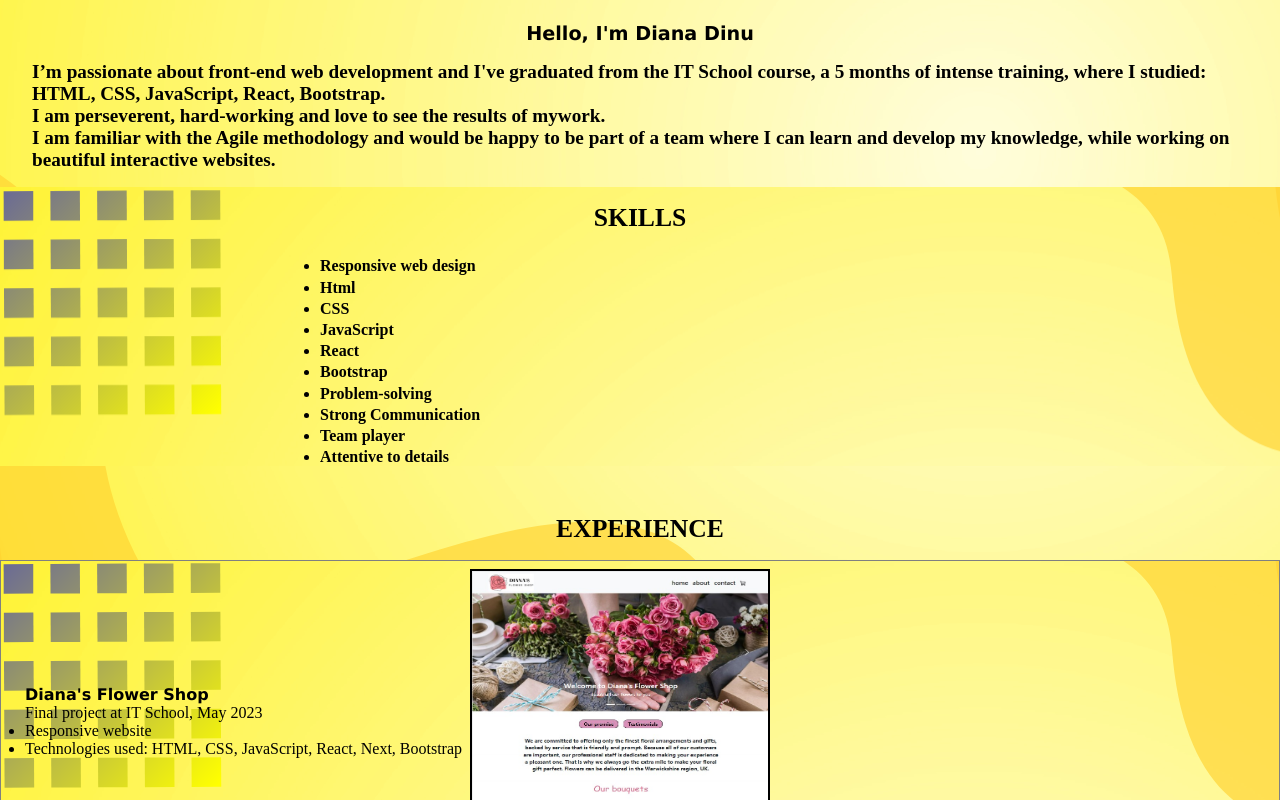
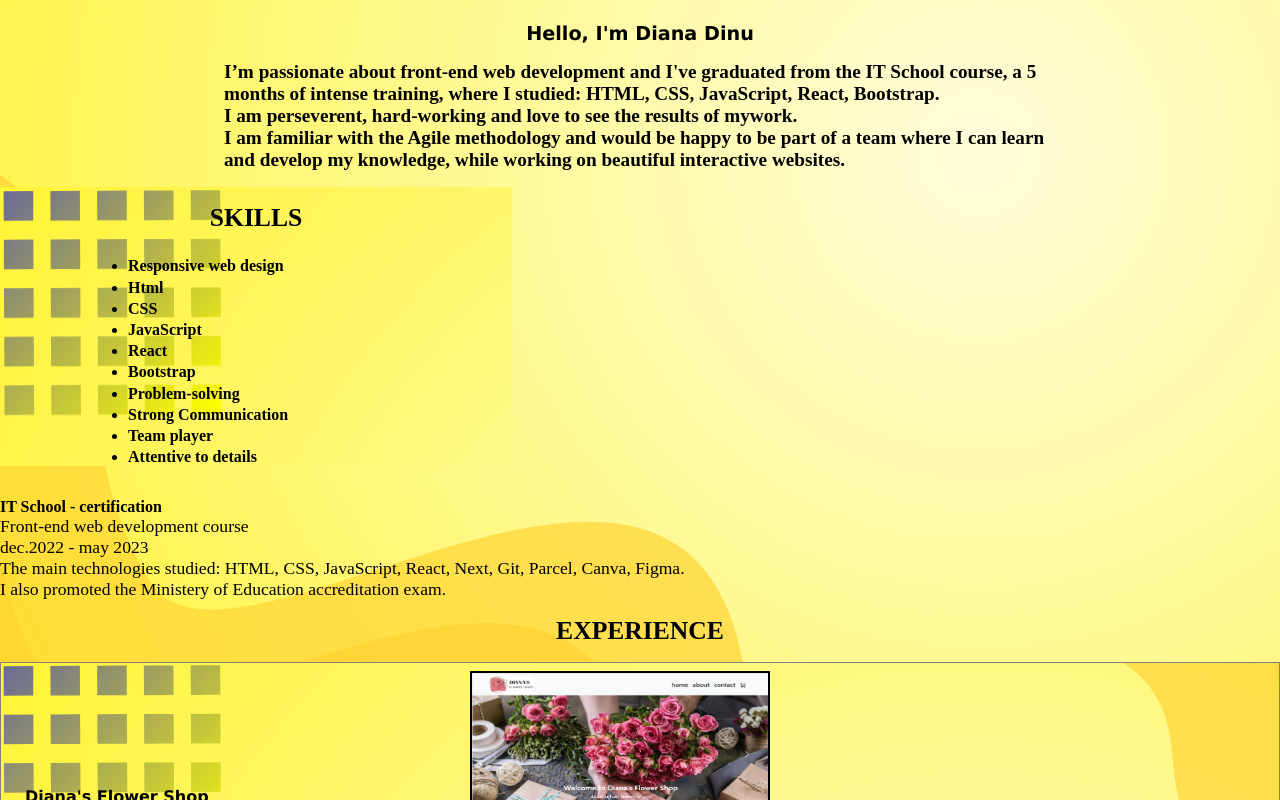
Before and after one commit to Diana-Elen/portofolio, a Next.js app in the folder my-portofolio/: page / in a window 1280 px wide. Shown: the part 488-1288 px from the top of the page. Built offline with nearby package versions, Linux system fonts and the light colour scheme.

Commit message:
add education

```diff
--- /dev/null
+++ b/my-portofolio/components/Education.js
@@ -0,0 +1,13 @@
+import styles from "../style/Education.module.css"
+
+export default function Education() {
+    return <>
+    <div>
+        <p className={styles.education_unit}>IT School - certification</p>
+        <p className={styles.study}>Front-end web development course</p>
+        <p className={styles.study}>dec.2022 - may 2023</p>
+        <p className={styles.study}>The main technologies studied: HTML, CSS, JavaScript, React, Next, Git, Parcel, Canva, Figma.</p>
+        <p className={styles.study}>I also promoted the Ministery of Education accreditation exam.</p>
+    </div>
+    </>
+}
--- a/my-portofolio/pages/index.js
+++ b/my-portofolio/pages/index.js
@@ -8,6 +8,7 @@ import JobTitle from '@/components/JobTitle'
 import styles from "../style/Style.module.css"
 import Technologies from '@/components/Technologies'
 import Footer from '@/components/Footer'
+import Education from '@/components/Education'
 
 
 export default function Home() {
@@ -24,6 +25,7 @@ export default function Home() {
         <JobTitle />
         <About />
         <Skills />
+        <Education />
         <Experience />
         <Technologies />
         <Footer />
--- a/my-portofolio/style/About.module.css
+++ b/my-portofolio/style/About.module.css
@@ -22,3 +22,8 @@
     font-size: 1.2rem;
     margin-inline: 1rem;
 }
+@media (min-width: 700px) {
+    .description {
+        width: 70vw;
+    }
+}
--- /dev/null
+++ b/my-portofolio/style/Education.module.css
@@ -0,0 +1,6 @@
+.education_unit {
+    font-weight: bold;
+}
+.study {
+    font-size: 1.1rem;
+}
--- a/my-portofolio/style/Skills.module.css
+++ b/my-portofolio/style/Skills.module.css
@@ -27,3 +27,8 @@
 .skills_list li:hover {
     background-color: pink;
 }
+@media (min-width: 550px) {
+    .skills_container {
+        width: 40vw;
+    }
+}
```
